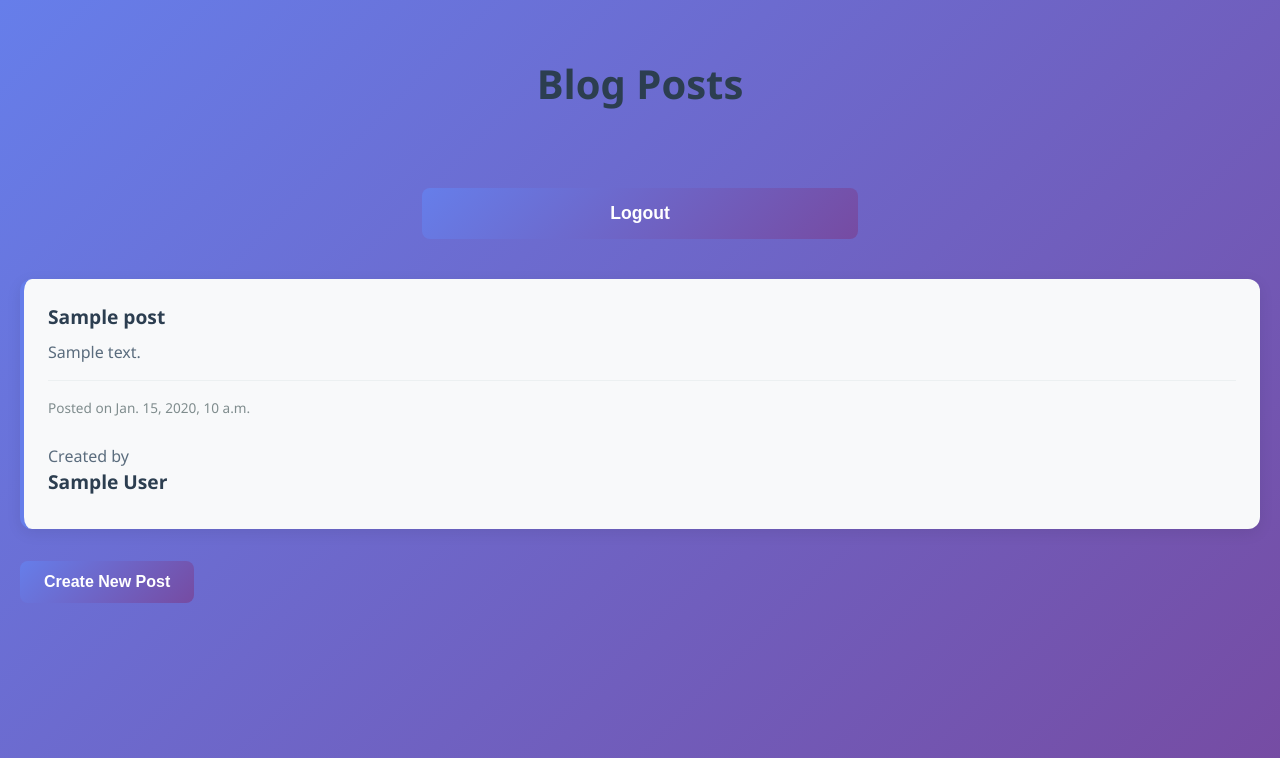
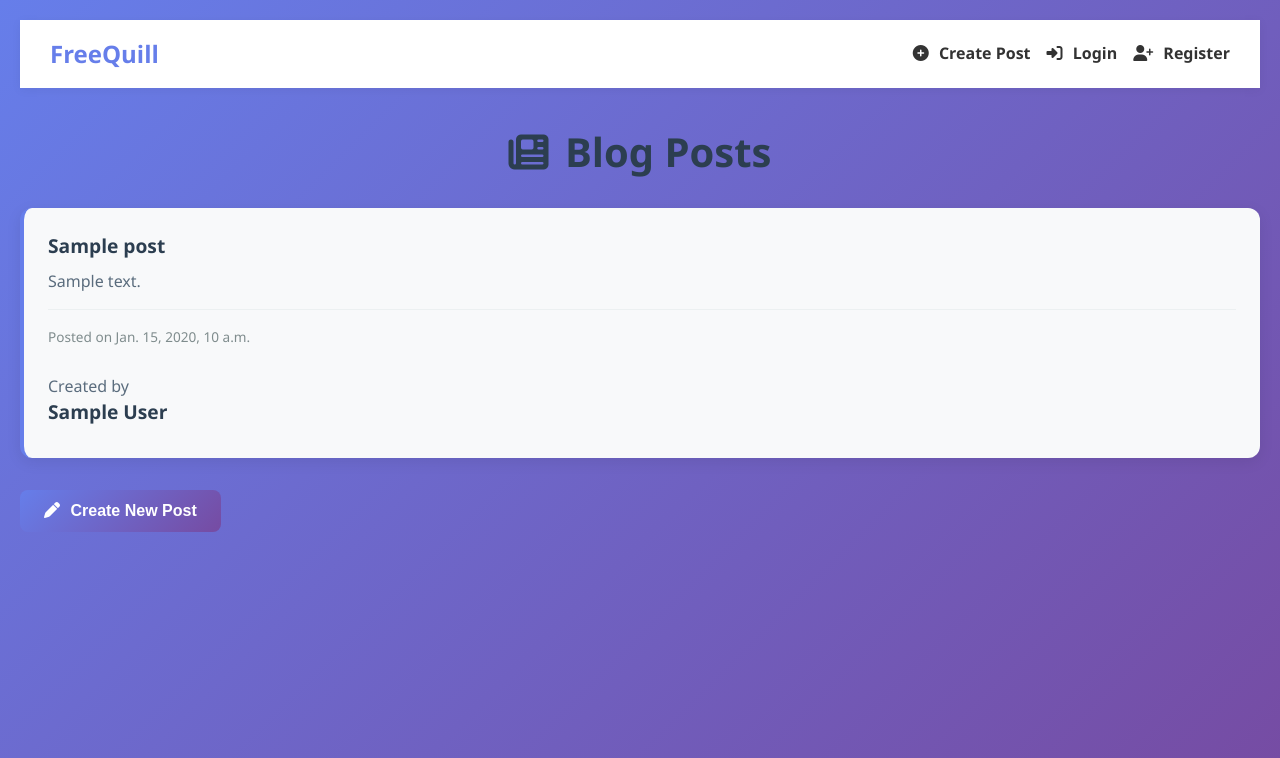
Before and after one commit to Arnav1333/blog-web, a Django app: template blog/templates/posts.html in a window 1280 px wide. Shown: the top 758 px of the page. Run offline with Django 3.2, Linux system fonts and the light colour scheme; the template is opened without the code that fills it: most values are stand-ins (such as "Sample title", 1, 10 or a date in 2020).

Commit message:
CSS + Routes

```diff
--- a/blog/static/css/style.css
+++ b/blog/static/css/style.css
@@ -4,6 +4,74 @@
     padding: 0;
     box-sizing: border-box;
 }
+i {
+    margin-right: 6px;
+}
+
+
+/* === NAVBAR === */
+.navbar {
+    background: white;
+    padding: 15px 30px;
+    box-shadow: 0 2px 10px rgba(0, 0, 0, 0.05);
+    position: sticky;
+    top: 0;
+    z-index: 1000;
+}
+
+.nav-container {
+    max-width: 1200px;
+    margin: 0 auto;
+    display: flex;
+    justify-content: space-between;
+    align-items: center;
+    flex-wrap: wrap;
+}
+
+.nav-logo {
+    font-size: 1.5rem;
+    font-weight: bold;
+    color: #667eea;
+    text-decoration: none;
+}
+
+.nav-links {
+    display: flex;
+    align-items: center;
+    gap: 1rem;
+}
+
+.nav-links a {
+    color: #333;
+    text-decoration: none;
+    font-weight: 600;
+    transition: color 0.3s ease;
+}
+
+.nav-links a:hover {
+    color: #764ba2;
+}
+
+.logout-form {
+    margin: 0;
+}
+
+.logout-btn {
+    background: #e74c3c;
+    color: white;
+    border: none;
+    padding: 8px 14px;
+    border-radius: 6px;
+    font-size: 0.9rem;
+    cursor: pointer;
+    font-weight: 600;
+    transition: background 0.3s ease;
+}
+
+.logout-btn:hover {
+    background: #c0392b;
+}
+
 
 body {
     font-family: 'Segoe UI', Tahoma, Geneva, Verdana, sans-serif;
--- a/blog/templates/posts.html
+++ b/blog/templates/posts.html
@@ -6,14 +6,48 @@
     <meta name="viewport" content="width=device-width, initial-scale=1.0">
     <link rel="stylesheet" href="{% static 'css/style.css' %}">
     <title>Posts</title>
+    <link rel="stylesheet" href="https://cdnjs.cloudflare.com/ajax/libs/font-awesome/6.5.0/css/all.min.css">
+
 </head>
 <body>
-    <h1>Blog Posts</h1>
+    <nav class="navbar">
+    <div class="nav-container">
+       <a href="{% url 'display_post' %}" class="nav-logo">
+     FreeQuill
+</a>
 
-    <form method="post" action="{% url 'logout' %}">
+<div class="nav-links">
+    <a href="{% url 'add_post' %}">
+        <i class="fas fa-plus-circle"></i> Create Post
+    </a>
+    {% if user.is_authenticated %}
+        <form method="post" action="{% url 'logout' %}" class="logout-form">
+            {% csrf_token %}
+            <button type="submit" class="logout-btn">
+                <i class="fas fa-sign-out-alt"></i> Logout
+            </button>
+        </form>
+    {% else %}
+        <a href="{% url 'login' %}">
+            <i class="fas fa-sign-in-alt"></i> Login
+        </a>
+        <a href="{% url 'register' %}">
+            <i class="fas fa-user-plus"></i> Register
+        </a>
+    {% endif %}
+</div>
+
+        </div>
+    </div>
+</nav>
+
+<h1><i class="fas fa-newspaper"></i> Blog Posts</h1>
+
+
+    {% comment %} <form method="post" action="{% url 'logout' %}">
         {% csrf_token %}
         <button type="submit">Logout</button>
-    </form>
+    </form> {% endcomment %}
 
     <ul>
         {% for post in posts %}
@@ -24,14 +58,26 @@
             <p>Created by <strong>{{post.author}}</strong></p>
 
 {% if user.is_authenticated and post.author == user %}
-    <a href="{% url 'edit_post' post.id %}">Edit</a> |
-    <a href="{% url 'delete_post' post.id %}">Delete</a>
+    <div class="post-actions">
+        <a href="{% url 'edit_post' post.id %}">
+            <i class="fas fa-edit"></i> Edit
+        </a>
+        <a href="{% url 'delete_post' post.id %}">
+            <i class="fas fa-trash-alt"></i> Delete
+        </a>
+    </div>
 {% endif %}
+
 
         </li>
         {% endfor %}
     </ul>
 
-    <button><a href="{% url 'add_post' %}">Create New Post</a></button>
+    <button>
+    <a href="{% url 'add_post' %}">
+        <i class="fas fa-pen"></i> Create New Post
+    </a>
+</button>
+
 </body>
 </html>
--- a/blog/templates/registration_done.html
+++ b/blog/templates/registration_done.html
@@ -8,6 +8,6 @@
 <body>
 
     <h1>Welcome, {{ new_user.username }}!</h1>
-    <p>Your registration is complete. You can now log in.</p>
+    <p>Your registration is complete. You can now <a href="{% url 'login' %}" >Log In</a></p>
 </body>
 </html>
--- a/blog/urls.py
+++ b/blog/urls.py
@@ -3,11 +3,12 @@ from . import views
 from django.contrib.auth import views as auth_views
 
 urlpatterns = [
-    path('',views.display_post,name='display_post'),
+    path('', views.home, name='home'),
+    path('display',views.display_post,name='display_post'),
     path('add/',views.add_post,name = 'add_post'),
     path('edit/<int:id>',views.edit_post,name='edit_post'),
     path('delete/<int:id>',views.delete_post,name='delete_post'),
     path('register/', views.register, name='register'),
-    path('login/', auth_views.LoginView.as_view(), name='login'),
+    path('login/', auth_views.LoginView.as_view(next_page='display_post'), name='login'),
     path('logout/', auth_views.LogoutView.as_view(next_page='login'), name='logout'),
 ]
--- a/blog/views.py
+++ b/blog/views.py
@@ -6,6 +6,11 @@ from django.contrib.auth.decorators import login_required
 
 
 # Create your views here.
+
+def home(request):
+    if request.user.is_authenticated:
+        return redirect('display_post')
+    return render(request, 'home.html')
 
 @login_required
 def display_post(request):
```
Also changed, not shown: blog/templates/home.html (added, +42 -0 lines).
